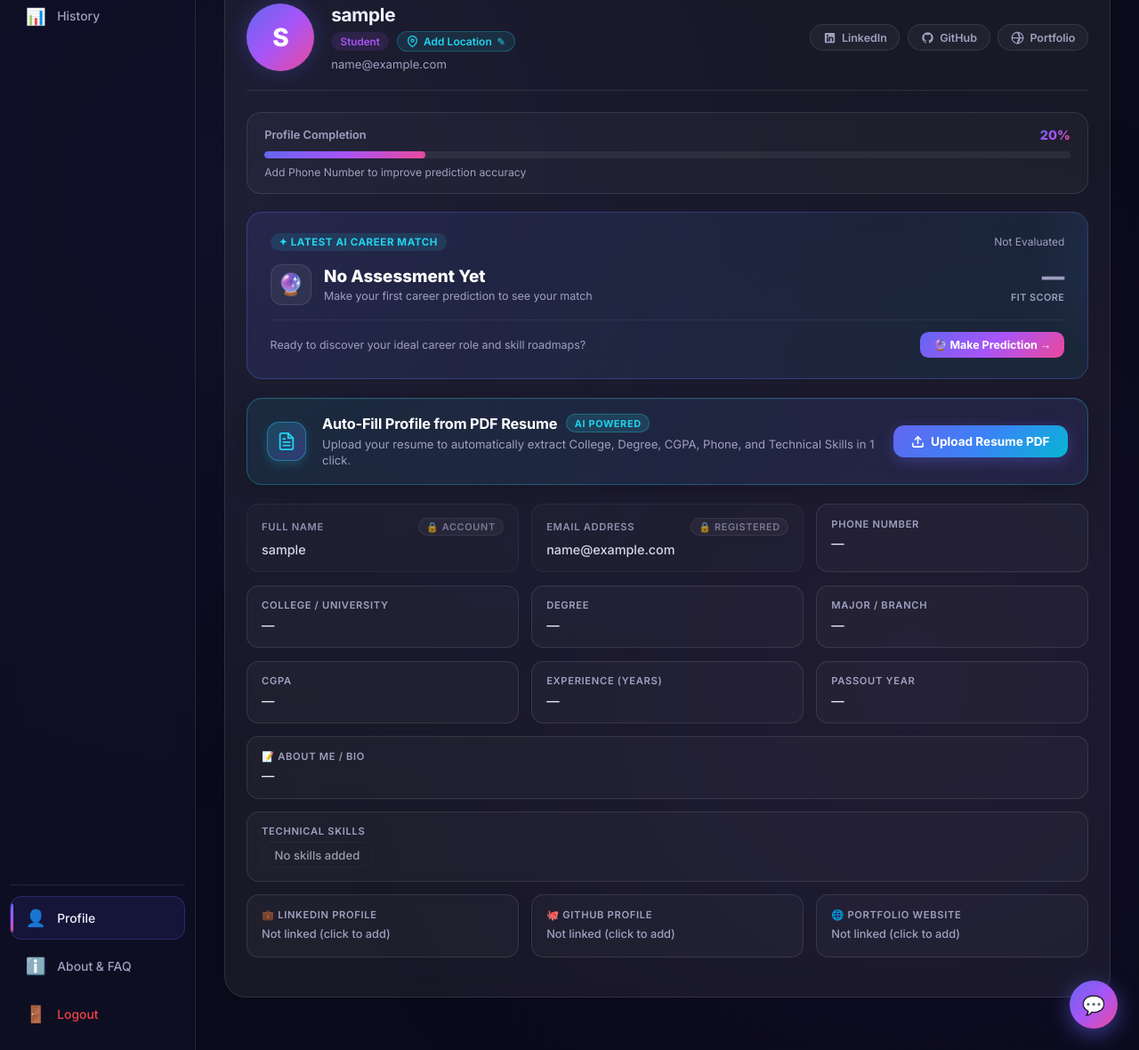
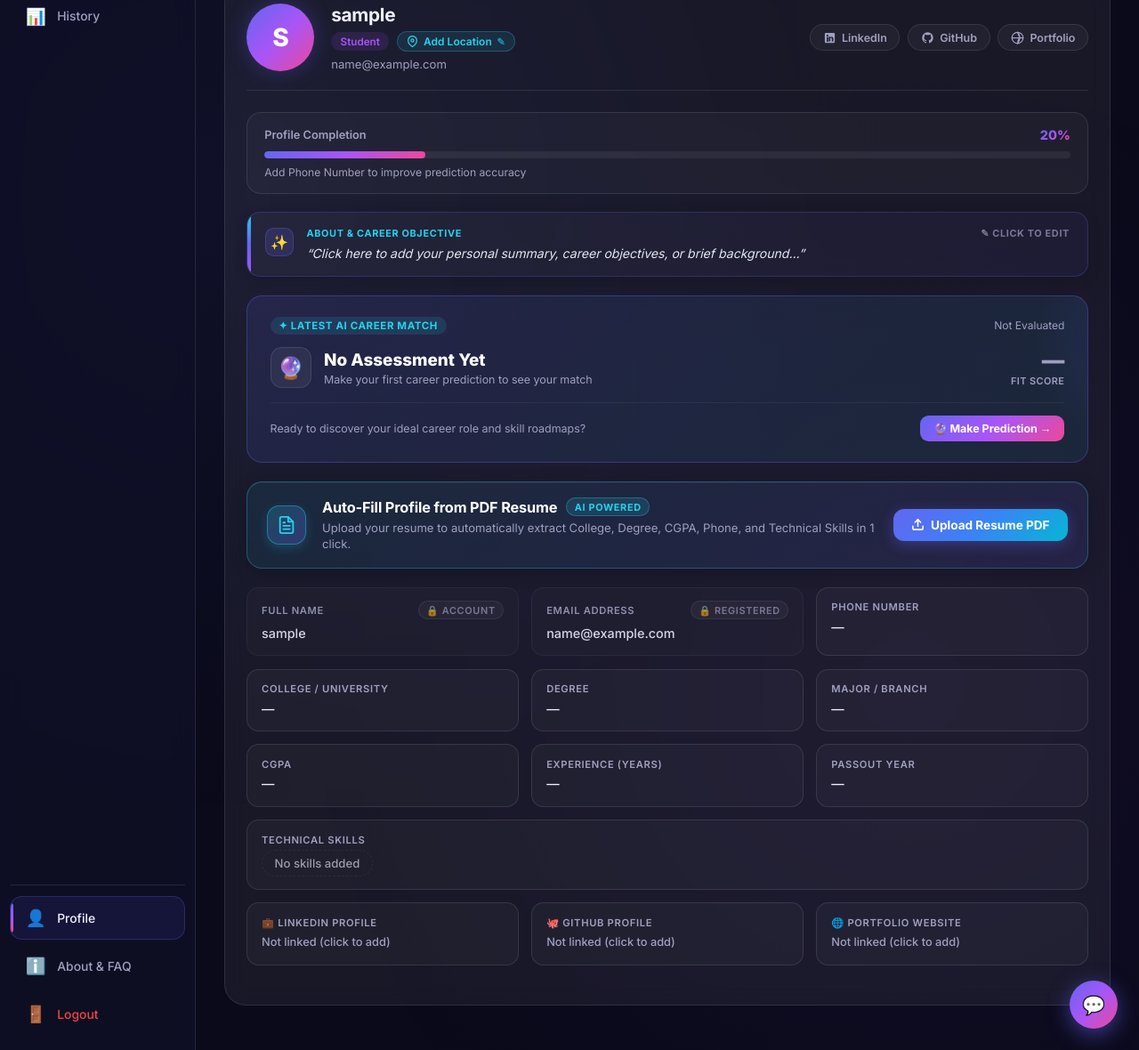
Before and after one commit to iamkanhaiyakumar/job_role_prediction, a Flask app: page /dashboard in a window 1280 px wide, after a click that opens the changed part. Shown: the part 189-1369 px from the top of the page at 89% size. Run offline with Flask 3, Linux system fonts and the light colour scheme; the visitor is signed in with stand-in values (Sample User, id 1); data that the repository does not hold is empty; parts of the project's set-up code (start-up, migrations or seed data) failed here and were passed over; some libraries are stand-ins or nearby versions.

```diff
--- a/static/css/dashboard.css
+++ b/static/css/dashboard.css
@@ -434,6 +434,47 @@ button{cursor:pointer;border:none;font-family:inherit;}
 .ph-social-btn.portfolio-btn:hover, .ph-social-btn.portfolio-btn.active{
   background:rgba(34,211,238,0.18);border-color:#22d3ee;color:#22d3ee;box-shadow:0 4px 14px rgba(34,211,238,0.3);
 }
+
+/* Creative Profile Bio / About Card */
+.ph-bio-quote-card{
+  width:100%;margin-top:0;margin-bottom:1.3rem;padding:0.95rem 1.25rem;border-radius:0.95rem;
+  background:linear-gradient(135deg,rgba(255,255,255,0.035) 0%,rgba(99,102,241,0.06) 100%);
+  border:1px solid rgba(99,102,241,0.25);display:flex;align-items:flex-start;gap:0.9rem;
+  position:relative;overflow:hidden;cursor:pointer;transition:all 0.25s cubic-bezier(0.4,0,0.2,1);
+  box-shadow:0 4px 16px rgba(0,0,0,0.15);
+}
+.ph-bio-quote-card::before{
+  content:'';position:absolute;top:0;left:0;width:4px;height:100%;
+  background:linear-gradient(to bottom,var(--cyan),var(--blue),var(--purple));border-radius:4px 0 0 4px;
+}
+.ph-bio-quote-card:hover{
+  background:linear-gradient(135deg,rgba(255,255,255,0.05) 0%,rgba(99,102,241,0.1) 100%);
+  border-color:rgba(34,211,238,0.45);transform:translateY(-1px);
+  box-shadow:0 6px 20px rgba(99,102,241,0.25);
+}
+.ph-bio-quote-card.editing{
+  border-color:var(--cyan);background:rgba(15,23,42,0.6);box-shadow:0 0 15px rgba(34,211,238,0.2);cursor:default;
+}
+.ph-bio-left-accent{
+  width:32px;height:32px;border-radius:0.6rem;background:rgba(99,102,241,0.18);
+  border:1px solid rgba(99,102,241,0.3);display:flex;align-items:center;justify-content:center;
+  font-size:1rem;flex-shrink:0;margin-top:0.1rem;
+}
+.ph-bio-text-wrap{flex:1;}
+.ph-bio-label{
+  display:flex;align-items:center;justify-content:space-between;font-size:0.68rem;
+  font-weight:700;text-transform:uppercase;letter-spacing:0.06em;color:var(--cyan);margin-bottom:0.35rem;
+}
+.ph-bio-edit-hint{font-size:0.68rem;color:var(--muted);opacity:0.7;transition:opacity 0.2s;}
+.ph-bio-quote-card:hover .ph-bio-edit-hint{opacity:1;color:var(--cyan);}
+.ph-bio-quote-card.editing .ph-bio-edit-hint{display:none;}
+.ph-bio-content{font-size:0.88rem;color:#e2e8f0;line-height:1.5;font-style:italic;word-break:break-word;}
+.hdr-bio-textarea{
+  width:100%;min-height:75px;background:rgba(255,255,255,0.05);border:1px solid rgba(34,211,238,0.35);
+  border-radius:0.5rem;color:#fff;padding:0.55rem 0.75rem;font-size:0.88rem;font-family:inherit;
+  line-height:1.5;outline:none;resize:vertical;transition:border-color 0.2s;
+}
+.hdr-bio-textarea:focus{border-color:var(--cyan);box-shadow:0 0 10px rgba(34,211,238,0.25);}
 
 .pg-link-badge{
   display:inline-flex;align-items:center;gap:0.45rem;padding:0.25rem 0.65rem;border-radius:0.5rem;
--- a/templates/dashboard.html
+++ b/templates/dashboard.html
@@ -471,6 +471,20 @@
           <div class="cm-hint" id="cmHint">Loading profile details...</div>
         </div>
 
+        <!-- Creative Profile Bio / About Me Box (Placed right above Latest Prediction Card) -->
+        <div class="ph-bio-quote-card" id="phBioCard" onclick="editHeaderBio()" title="Click to edit your bio / career objective">
+          <div class="ph-bio-left-accent">
+            <div class="ph-bio-icon">✨</div>
+          </div>
+          <div class="ph-bio-text-wrap">
+            <div class="ph-bio-label">
+              <span>ABOUT &amp; CAREER OBJECTIVE</span>
+              <span class="ph-bio-edit-hint">✎ Click to Edit</span>
+            </div>
+            <div class="ph-bio-content" id="hdrBioText">“Click here to add your personal summary, career objectives, or brief background...”</div>
+          </div>
+        </div>
+
         <!-- Latest AI Career Match Highlight Card -->
         <div class="profile-latest-pred-card" id="profileLatestPredCard">
           <div class="plp-header">
@@ -568,10 +582,6 @@
           <div class="pg-item" onclick="activateInlineEdit(this, 'passout_year', 'number', 'Passout Year (e.g. 2026)')">
             <div class="pg-label"><span>Passout Year</span><span class="pg-edit-hint">✎ Edit</span></div>
             <div class="pg-value" id="val_passout_year">—</div>
-          </div>
-          <div class="pg-item full-span" onclick="activateInlineEdit(this, 'bio', 'text', 'Short Bio (e.g. Passionate Computer Science student specializing in Machine Learning and Web Tech...)')">
-            <div class="pg-label"><span>📝 About Me / Bio</span><span class="pg-edit-hint">✎ Edit</span></div>
-            <div class="pg-value" id="val_bio">—</div>
           </div>
           <div class="pg-item full-span" onclick="activateInlineEdit(this, 'skills', 'text', 'Skills (comma-separated, e.g. Python, SQL, React)')">
             <div class="pg-label"><span>Technical Skills</span><span class="pg-edit-hint">✎ Edit</span></div>
@@ -1183,6 +1193,37 @@ function editHeaderLocation() {
   });
 }
 
+function editHeaderBio() {
+  const card = document.getElementById('phBioCard');
+  const textEl = document.getElementById('hdrBioText');
+  if (!card || !textEl || card.classList.contains('editing')) return;
+
+  const currentVal = pendingEdits['bio'] !== undefined ? pendingEdits['bio'] : (cachedProfile.bio || '');
+  card.classList.add('editing');
+
+  textEl.innerHTML = `<textarea class="hdr-bio-textarea" placeholder="Tell us about yourself, your career goals, and technical background...">${currentVal.replace(/</g, '&lt;').replace(/>/g, '&gt;')}</textarea>`;
+  const textarea = textEl.querySelector('textarea');
+  textarea.focus();
+  textarea.select();
+
+  const finishBioEdit = () => {
+    const newVal = textarea.value.trim();
+    if (newVal !== (cachedProfile.bio || '')) {
+      pendingEdits['bio'] = newVal;
+      document.getElementById('profileSaveBar').classList.add('show');
+    }
+    card.classList.remove('editing');
+    const val = (pendingEdits['bio'] !== undefined ? pendingEdits['bio'] : (cachedProfile.bio || '')).trim();
+    textEl.textContent = val ? `“${val}”` : '“Click here to add your personal summary, career objectives, or brief background...”';
+  };
+
+  textarea.addEventListener('blur', finishBioEdit);
+  textarea.addEventListener('keydown', e => {
+    if (e.key === 'Enter' && (e.ctrlKey || e.metaKey)) { e.preventDefault(); textarea.blur(); }
+    if (e.key === 'Escape') { textarea.value = cachedProfile.bio || ''; textarea.blur(); }
+  });
+}
+
 async function loadProfile() {
   const res = await fetch('/api/profile');
   if (!res.ok) return;
@@ -1212,6 +1253,10 @@ async function loadProfile() {
   // Header location badge
   const locEl = document.getElementById('hdrLocationText');
   if (locEl) locEl.textContent = (d.location && String(d.location).trim()) ? d.location : 'Add Location';
+
+  // Header bio card
+  const bioEl = document.getElementById('hdrBioText');
+  if (bioEl) bioEl.textContent = (d.bio && String(d.bio).trim()) ? `“${d.bio}”` : '“Click here to add your personal summary, career objectives, or brief background...”';
 
   // Render values in grid
   const fields = ['name','email','phone','location','college_name','degree','major','cgpa','experience','passout_year','bio','skills','linkedin','github','portfolio'];
```
